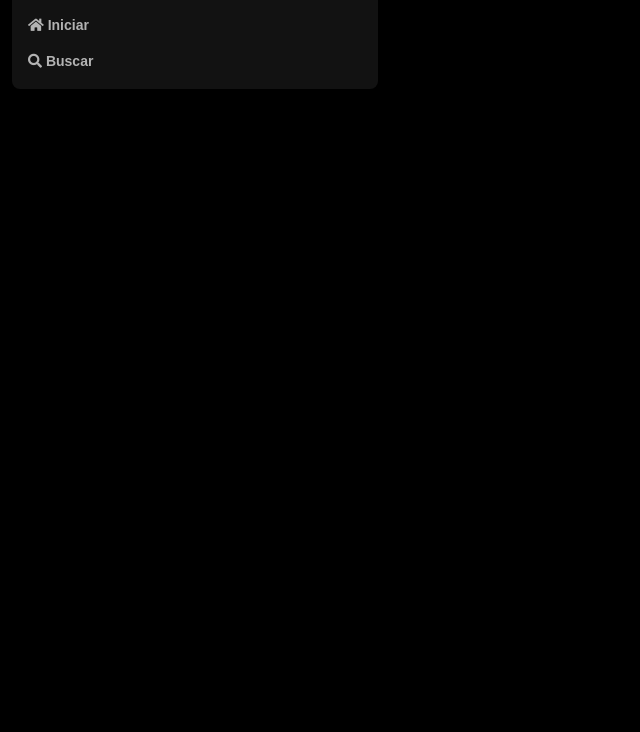
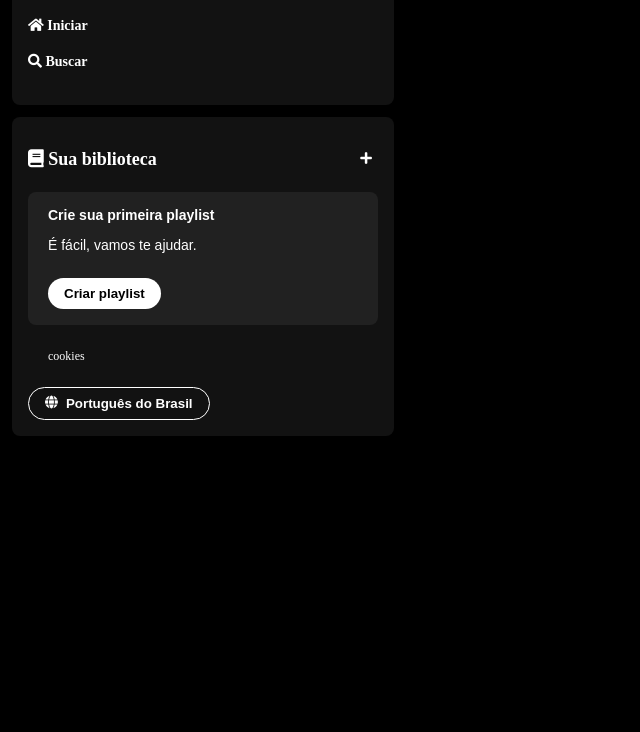
Before and after one commit to Seixaslima/spotfy-imersao-alura, a plain HTML site: page index.html in a window 1280 px wide. Shown: the part 68-800 px from the top of the page, without its empty margins (0-640 px from the left). Drawn offline with Linux system fonts and the light colour scheme.

Commit message:
desafio concluido

```diff
--- a/index.html
+++ b/index.html
@@ -22,7 +22,7 @@
   </head>
   <body>
     <div class="sidebar">
-      <nav class="sidebar__navigation">
+      <nav class="sidebar__card sidebar__navigation">
         <div class="logo">
           <a href="http://">
             <img src="./assets/icons/logo-spotify.png" alt="Logo spotfy" />
@@ -43,6 +43,31 @@
           </li>
         </ul>
       </nav>
+      <div class="sidebar__card myLibrary">
+        <div class="myLibrary__header">
+          <a href="">
+            <span class="fas fa-book"></span>
+            <span>Sua biblioteca</span>
+          </a>
+          <button>
+            <span class="fas fa-plus"></span>
+          </button>
+        </div>
+        <section class="myLibrary__newPlaylist">
+          <h5>Crie sua primeira playlist</h5>
+          <p>É fácil, vamos te ajudar.</p>
+          <button>Criar playlist</button>
+        </section>
+        <div class="cookies">
+          <span>cookies</span>
+        </div>
+        <div class="idiomas">
+          <button>
+            <span class="fas fa-globe"></span>
+            <p>Português do Brasil</p>
+          </button>
+        </div>
+      </div>
     </div>
   </body>
 </html>
--- a/styles.css
+++ b/styles.css
@@ -1,3 +1,8 @@
+* {
+  --sidebar_text_color: #ffffff;
+  font-family: "DM Sans", sans-serif;
+}
+
 body {
   background-color: black;
 }
@@ -10,12 +15,12 @@ body {
   padding: 12px;
   width: 300px;
 }
-
-.sidebar__navigation {
+.sidebar__card {
   background-color: #121212;
   border-radius: 8px;
-  padding: 16px 0 0 16px;
+  padding: 16px;
   width: 350px;
+  margin-bottom: 12px;
 }
 
 .logo img {
@@ -32,9 +37,77 @@ body {
 }
 
 .sidebar nav ul li a {
-  color: #b3b3b3;
+  color: var(--sidebar_text_color);
   font-weight: 600;
   text-decoration: none;
   font-size: 14px;
+}
+
+.myLibrary__header {
+  display: flex;
+  justify-content: space-between;
+  padding: 16px 0;
+  font-size: 18px;
+}
+
+.myLibrary__header a {
+  color: var(--sidebar_text_color);
+  font-weight: 600;
+  text-decoration: none;
+}
+
+.myLibrary__header button {
+  background-color: transparent;
+  border: none;
+  color: var(--sidebar_text_color);
+  font-weight: 600;
+}
+
+.myLibrary__newPlaylist {
+  margin: 8px 0px;
+  border-radius: 8px;
+  background-color: #212121;
+  color: var(--sidebar_text_color);
   font-family: "DM Sans", sans-serif;
+  font-size: 14px;
+  padding: 16px 20px;
+  display: flex;
+  flex-direction: column;
+  gap: 16px;
 }
+
+.myLibrary__newPlaylist h5 {
+  font-weight: bold;
+}
+.myLibrary__newPlaylist p {
+  margin-bottom: 10px;
+}
+
+.myLibrary__newPlaylist button {
+  background-color: #ffffff;
+  color: #000;
+  padding: 8px 16px;
+  border: none;
+  border-radius: 30px;
+  display: flex;
+  width: fit-content;
+  font-weight: 600;
+}
+
+.cookies {
+  color: var(--sidebar_text_color);
+  font-size: 12px;
+  margin: 25px 20px;
+}
+
+.idiomas button {
+  background: none;
+  border: 1px solid white;
+  border-radius: 30px;
+  padding: 8px 16px;
+  color: var(--sidebar_text_color);
+  display: flex;
+  gap: 8px;
+  cursor: pointer;
+  font-weight: 600;
+}
```
